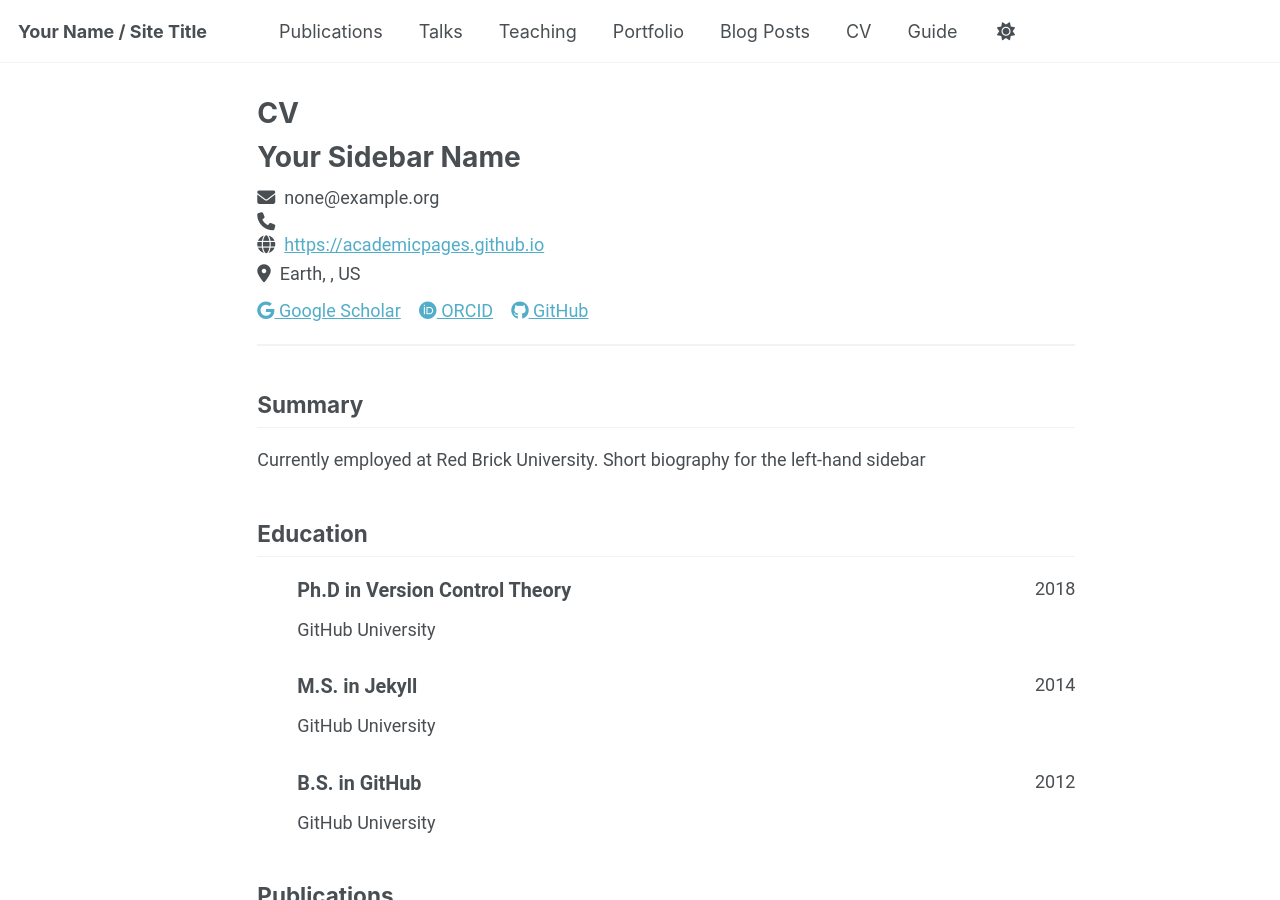
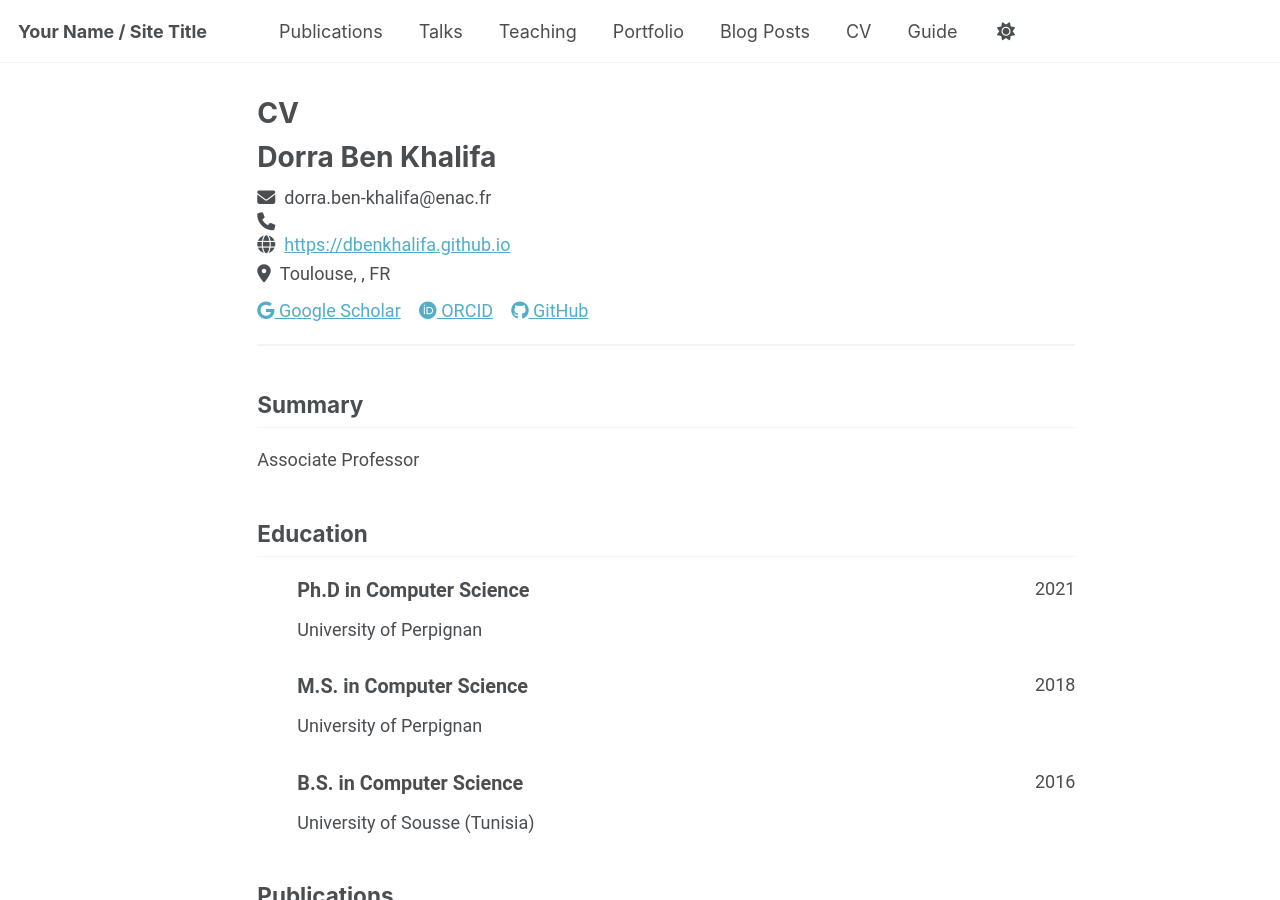
Before and after one commit to dbenkhalifa/dbenkhalifa.github.io, a Jekyll site: the page built from _pages/cv-json.md, in a window 1280 px wide and 900 px high. Built offline with Jekyll 4.4.1, drawn with Linux system fonts in a browser that asks for light colours; a script that is not in the unit is left out.

Commit message:
Update cv.json

```diff
--- a/_data/cv.json
+++ b/_data/cv.json
@@ -1,40 +1,49 @@
 {
   "basics": {
-    "name": "Your Sidebar Name",
-    "email": "none@example.org",
+    "name": "Dorra Ben Khalifa",
+    "email": "dorra.ben-khalifa@enac.fr",
     "phone": "",
-    "website": "https://academicpages.github.io",
-    "summary": "Currently employed at Red Brick University. Short biography for the left-hand sidebar",
+    "website": "https://dbenkhalifa.github.io",
+    "summary": "Associate Professor",
     "location": {
-      "address": "",
+      "address": "ENAC",
       "postalCode": "",
-      "city": "Earth",
-      "countryCode": "US",
+      "city": "Toulouse",
+      "countryCode": "FR",
       "region": ""
     },
     "profiles": [
       {
         "network": "Google Scholar",
         "username": "",
-        "url": "https://scholar.google.com/citations?user=PS_CX0AAAAAJ"
+        "url": "https://scholar.google.com/citations?user=4M9L11AAAAAJ&hl=fr"
       },
       {
         "network": "ORCID",
         "username": "",
-        "url": "http://orcid.org/yourorcidurl"
+        "url": "https://orcid.org/0000-0002-0595-5231"
       },
       {
         "network": "GitHub",
         "username": "academicpages",
-        "url": "https://github.com/academicpages"
+        "url": "https://github.com/dbenkhalifa"
       }
     ]
   },
   "work": [],
   "education": [
     {
-      "institution": "GitHub University",
-      "area": "Ph.D in Version Control Theory",
+      "institution": "University of Perpignan",
+      "area": "Ph.D in Computer Science",
+      "studyType": "",
+      "startDate": "",
+      "endDate": "2021",
+      "gpa": null,
+      "courses": []
+    },
+    {
+      "institution": "University of Perpignan",
+      "area": "M.S. in Computer Science",
       "studyType": "",
       "startDate": "",
       "endDate": "2018",
@@ -42,26 +51,17 @@
       "courses": []
     },
     {
-      "institution": "GitHub University",
-      "area": "M.S. in Jekyll",
+      "institution": "University of Sousse (Tunisia)",
+      "area": "B.S. in Computer Science ",
       "studyType": "",
       "startDate": "",
-      "endDate": "2014",
-      "gpa": null,
-      "courses": []
-    },
-    {
-      "institution": "GitHub University",
-      "area": "B.S. in GitHub",
-      "studyType": "",
-      "startDate": "",
-      "endDate": "2012",
+      "endDate": "2016",
       "gpa": null,
       "courses": []
     }
   ],
   "skills": [],
-  "languages": [],
+  "languages": [Arabic, French, English, Spanish],
   "interests": [],
   "references": [],
   "publications": [
```
